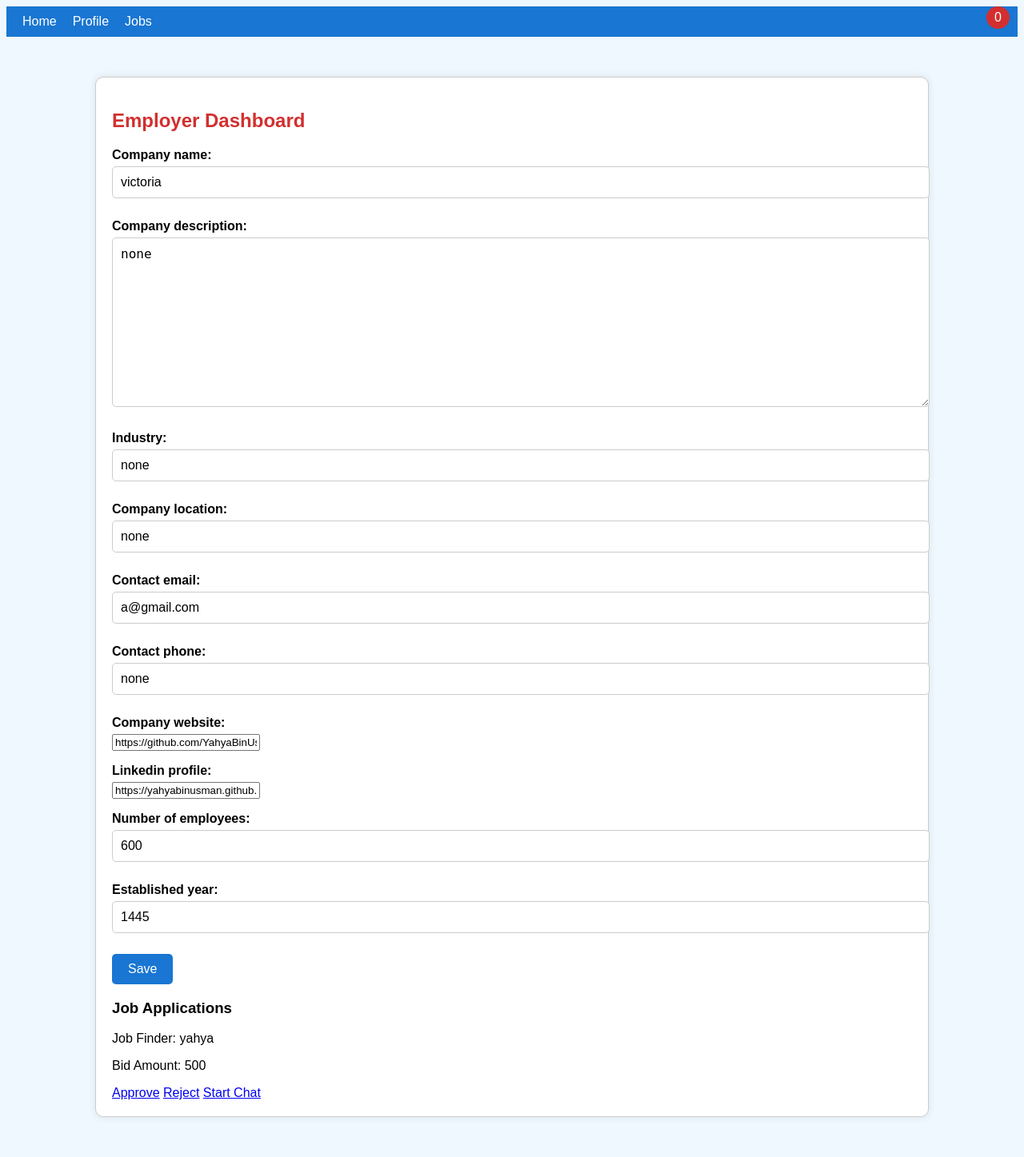
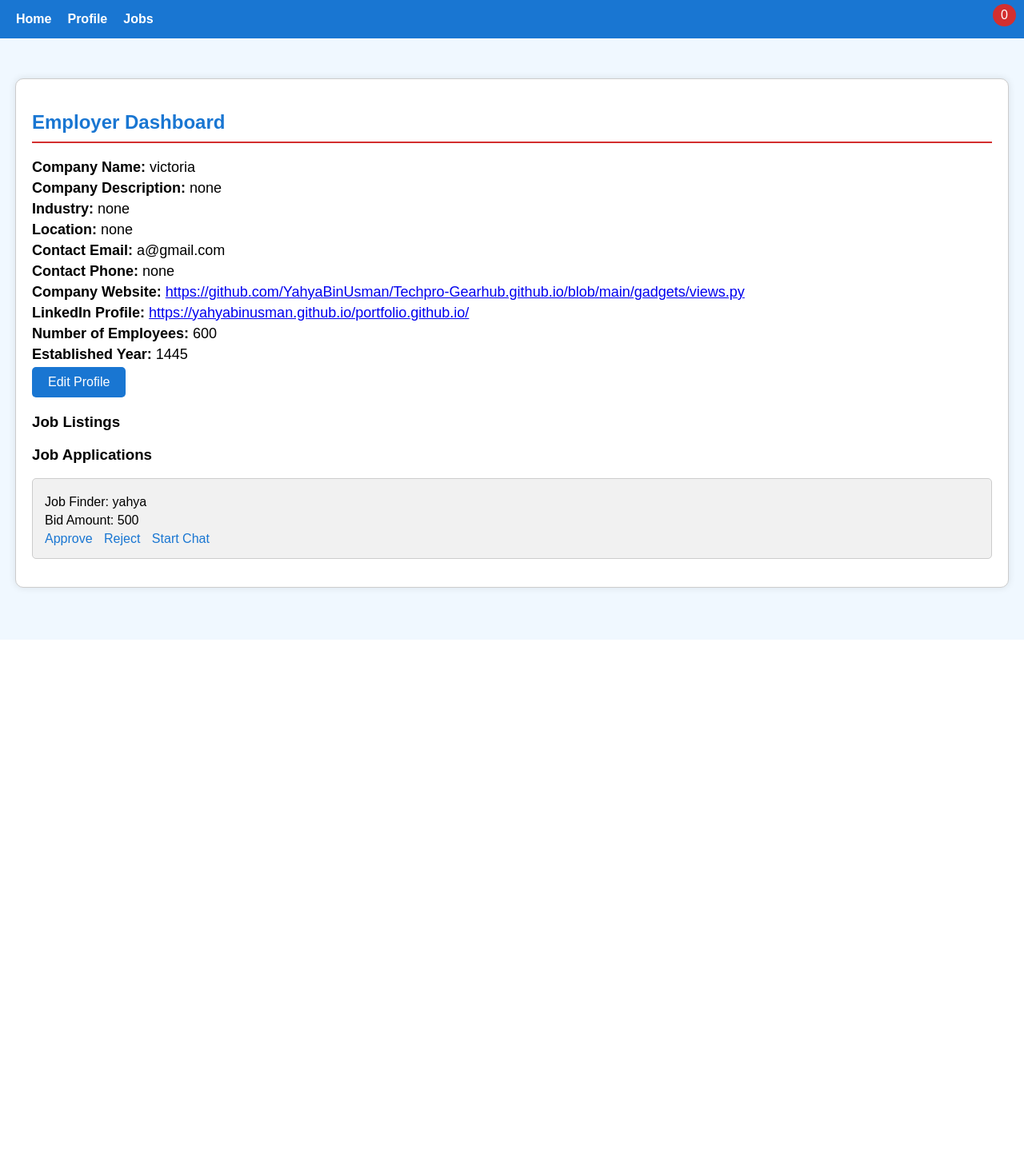
Before and after one commit to YahyaBinUsman/job-portal, a Django app: page /employer_dashboard/ in a window 1280 px wide. Shown: the whole page at 80% size. After the commit the page ends 800 px from the top, so only its background shows below. Run offline with Django 5.2, Linux system fonts and the light colour scheme; a user stored in the database is signed in; data comes from the database, SQL or seed files in the repository; data that the repository does not hold is empty.

Commit message:
first commit

```diff
--- a/job_portal/templates/job_portal/employer_dashboard.html
+++ b/job_portal/templates/job_portal/employer_dashboard.html
@@ -1,35 +1,43 @@
-
 <!DOCTYPE html>
 <html>
-    <link rel="stylesheet" href="https://cdnjs.cloudflare.com/ajax/libs/font-awesome/5.15.4/css/all.min.css" integrity="sha512-..." crossorigin="anonymous" />
 
 <head>
     <title>Employer Dashboard</title>
+    <link rel="stylesheet" href="https://cdnjs.cloudflare.com/ajax/libs/font-awesome/5.15.4/css/all.min.css"
+        integrity="sha512-..." crossorigin="anonymous" />
     <style>
         body {
             font-family: Arial, sans-serif;
             background-color: #f0f8ff;
+            margin: 0;
+            padding: 0;
         }
+
         .navbar {
             background-color: #1976d2;
             color: #fff;
-            padding: 10px 20px;
+            padding: 15px 20px;
             display: flex;
             justify-content: space-between;
             align-items: center;
         }
+
         .navbar .nav-links {
             display: flex;
             gap: 20px;
         }
+
         .navbar a {
             color: #fff;
             text-decoration: none;
+            font-weight: bold;
         }
+
         .notification-bell {
             position: relative;
             cursor: pointer;
         }
+
         .notification-count {
             background-color: #d32f2f;
             color: #fff;
@@ -39,8 +47,9 @@
             top: -10px;
             right: -10px;
         }
+
         .container {
-            max-width: 1000px;
+            max-width: 1200px;
             margin: 50px auto;
             padding: 20px;
             background-color: #fff;
@@ -48,17 +57,37 @@
             border-radius: 10px;
             box-shadow: 0 0 10px rgba(0, 0, 0, 0.1);
         }
+
         h2 {
-            color: #d32f2f;
+            color: #1976d2;
+            border-bottom: 2px solid #d32f2f;
+            padding-bottom: 10px;
         }
+
+        .profile-data {
+            margin-bottom: 20px;
+        }
+
+        .profile-data p {
+            font-size: 18px;
+            margin: 5px 0;
+        }
+
+        .profile-data p span {
+            font-weight: bold;
+        }
+
         form {
+            display: none;
             margin-top: 20px;
         }
+
         label {
             display: block;
             margin-bottom: 5px;
             font-weight: bold;
         }
+
         input[type="text"],
         input[type="email"],
         input[type="number"],
@@ -70,6 +99,7 @@
             border-radius: 5px;
             font-size: 16px;
         }
+
         button {
             background-color: #1976d2;
             color: #fff;
@@ -79,9 +109,55 @@
             cursor: pointer;
             font-size: 16px;
         }
+
         button:hover {
             background-color: #004ba0;
         }
+
+        .application-card {
+            background-color: #f1f1f1;
+            border: 1px solid #ccc;
+            border-radius: 5px;
+            padding: 15px;
+            margin-bottom: 15px;
+        }
+
+        .application-card p {
+            margin: 5px 0;
+        }
+
+        .application-card a {
+            color: #1976d2;
+            text-decoration: none;
+            margin-right: 10px;
+        }
+
+        .application-card a:hover {
+            text-decoration: underline;
+        }
+
+        .job-listing {
+            background-color: #e3f2fd;
+            border: 1px solid #90caf9;
+            border-radius: 5px;
+            padding: 15px;
+            margin-bottom: 15px;
+        }
+
+        .job-listing p {
+            margin: 5px 0;
+        }
+
+        .job-listing a {
+            color: #1976d2;
+            text-decoration: none;
+            margin-right: 10px;
+        }
+
+        .job-listing a:hover {
+            text-decoration: underline;
+        }
+
         /* Notification Modal Styles */
         .modal {
             display: none;
@@ -94,6 +170,7 @@
             overflow: auto;
             background-color: rgba(0, 0, 0, 0.4);
         }
+
         .modal-content {
             background-color: #fefefe;
             margin: 15% auto;
@@ -103,18 +180,21 @@
             max-width: 600px;
             border-radius: 10px;
         }
+
         .close {
             color: #aaa;
             float: right;
             font-size: 28px;
             font-weight: bold;
         }
+
         .close:hover,
         .close:focus {
             color: black;
             text-decoration: none;
             cursor: pointer;
         }
+
         .notification-card {
             background-color: #ffeb3b;
             border: 1px solid #ffc107;
@@ -123,23 +203,8 @@
             margin-bottom: 10px;
         }
     </style>
-    <script>
-        function toggleModal() {
-            var modal = document.getElementById("notificationModal");
-            if (modal.style.display === "block") {
-                modal.style.display = "none";
-            } else {
-                modal.style.display = "block";
-            }
-        }
-        window.onclick = function(event) {
-            var modal = document.getElementById("notificationModal");
-            if (event.target == modal) {
-                modal.style.display = "none";
-            }
-        }
-    </script>
 </head>
+
 <body>
     <div class="navbar">
         <div class="nav-links">
@@ -147,33 +212,49 @@
             <a href="#">Profile</a>
             <a href="/jobs/">Jobs</a>
         </div>
-        <div class="notification-bell" onclick="toggleModal()">
+        <div class="notification-bell" onclick="document.getElementById('notificationModal').style.display='block'">
             <i class="fa-regular fa-bell"></i>
             <div class="notification-count">{{ notifications|length }}</div>
         </div>
     </div>
     <div class="container">
         <h2>Employer Dashboard</h2>
+        <div id="profile-section">
             {% if form %}
-        <form method="post">
+            <form method="post" id="profile-form">
                 {% csrf_token %}
                 {{ form.as_p }}
                 <button type="submit">Save</button>
             </form>
-        {% else %}
-        <div class="profile-data">
-            <p>Name: {{ profile.name }}</p>
-            <p>Company: {{ profile.company }}</p>
-            <p>Industry: {{ profile.industry }}</p>
-            <!-- Add more fields as needed -->
+            <div class="profile-data" id="profile-data">
+                <p><span>Company Name:</span> {{ profile.company_name }}</p>
+                <p><span>Company Description:</span> {{ profile.company_description }}</p>
+                <p><span>Industry:</span> {{ profile.industry }}</p>
+                <p><span>Location:</span> {{ profile.company_location }}</p>
+                <p><span>Contact Email:</span> {{ profile.contact_email }}</p>
+                <p><span>Contact Phone:</span> {{ profile.contact_phone }}</p>
+                <p><span>Company Website:</span> <a href="{{ profile.company_website }}" target="_blank">{{ profile.company_website }}</a></p>
+                <p><span>LinkedIn Profile:</span> <a href="{{ profile.linkedin_profile }}" target="_blank">{{ profile.linkedin_profile }}</a></p>
+                <p><span>Number of Employees:</span> {{ profile.number_of_employees }}</p>
+                <p><span>Established Year:</span> {{ profile.established_year }}</p>
+                <button id="edit-profile-btn">Edit Profile</button>
             </div>
             {% endif %}
-
+        </div>
+        <h3>Job Listings</h3>
+        {% for job in jobs %}
+        <div class="job-listing">
+            <p><span>Title:</span> {{ job.title }}</p>
+            <p><span>Description:</span> {{ job.description }}</p>
+            <p><span>Posted At:</span> {{ job.created_at }}</p>
+            <a href="{% url 'view_applications' job.id %}">View Applications</a>
+        </div>
+        {% endfor %}
         <h3>Job Applications</h3>
         {% for application in applications %}
         <div class="application-card">
-            <p>Job Finder: {{ application.applicant.username }}</p>
-            <p>Bid Amount: {{ application.bid_count }}</p>
+            <p><span>Job Finder:</span> {{ application.applicant.username }}</p>
+            <p><span>Bid Amount:</span> {{ application.bid_count }}</p>
             <a href="{% url 'approve_application' application.id %}">Approve</a>
             <a href="{% url 'reject_application' application.id %}">Reject</a>
             <a href="{% url 'send_message' %}">Start Chat</a>
@@ -183,7 +264,7 @@
     <!-- Notification Modal -->
     <div id="notificationModal" class="modal">
         <div class="modal-content">
-            <span class="close" onclick="toggleModal()">&times;</span>
+            <span class="close" onclick="document.getElementById('notificationModal').style.display='none'">&times;</span>
             <h2>Notifications</h2>
             {% for notification in notifications %}
             <div class="notification-card">
@@ -196,5 +277,12 @@
             {% endfor %}
         </div>
     </div>
+    <script>
+        document.getElementById('edit-profile-btn').addEventListener('click', function () {
+            document.getElementById('profile-form').style.display = 'block';
+            document.getElementById('profile-data').style.display = 'none';
+        });
+    </script>
 </body>
+
 </html>
--- a/job_portal/views.py
+++ b/job_portal/views.py
@@ -55,6 +55,7 @@ from .forms import JobFinderProfileForm, EmployerProfileForm
 def job_finder_dashboard(request):
     profile, created = JobFinderProfile.objects.get_or_create(user=request.user)
     notifications = Notification.objects.filter(user=request.user).order_by('-timestamp')
+    jobs = Job.objects.all()  # Add this to fetch job listings
 
     if request.method == 'POST':
         form = JobFinderProfileForm(request.POST, instance=profile)
@@ -71,8 +72,8 @@ def job_finder_dashboard(request):
         'notifications': notifications,
         'profile': profile,
         'profile_filled': profile_filled,
+        'jobs': jobs,  # Add this to pass job listings to the template
     })
-
 
 def employer_dashboard(request):
     profile, created = EmployerProfile.objects.get_or_create(user=request.user)
@@ -91,6 +92,7 @@ def employer_dashboard(request):
         'form': form,
         'notifications': notifications,
         'applications': applications,
+        'profile': profile,
     })
 
 from django.http import JsonResponse
```
Also changed, not shown: job_portal/templates/job_portal/job_finder_dashboard.html (+118 -34 lines). Lines whose indentation alone changed are shown as unchanged.
